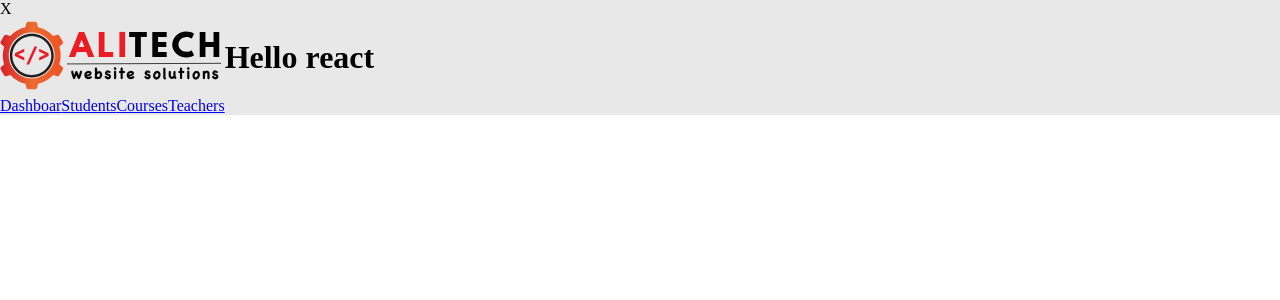
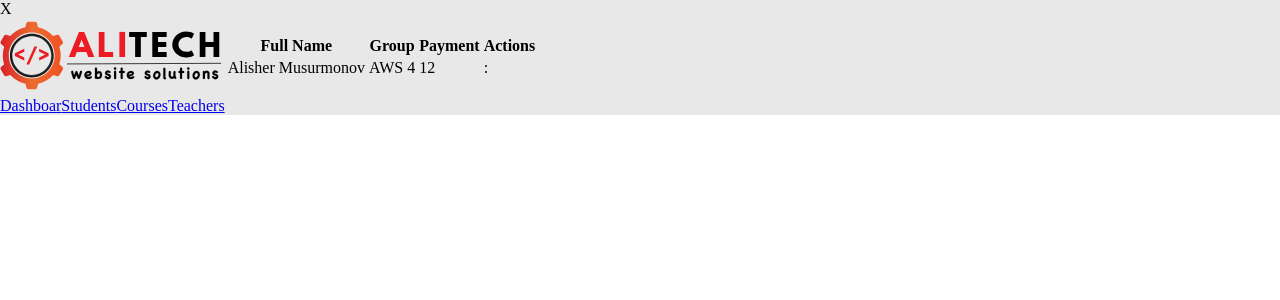
Before and after one commit to Alisher778/crm-alitech, a React app: page /students in a window 1280 px wide. Shown: the top 300 px of the page. Built offline with nearby package versions, Linux system fonts and the light colour scheme.

Commit message:
added react router dom

```diff
--- a/package.json
+++ b/package.json
@@ -46,6 +46,7 @@
     "react-dev-utils": "^7.0.3",
     "react-dom": "^16.8.2",
     "react-redux": "^6.0.1",
+    "react-router-dom": "^4.3.1",
     "redux": "^4.0.1",
     "resolve": "1.10.0",
     "sass-loader": "7.1.0",
--- a/src/components/Sidebar/Sidebar.jsx
+++ b/src/components/Sidebar/Sidebar.jsx
@@ -1,4 +1,5 @@
 import React from 'react';
+import { Link } from 'react-router-dom';
 import cssClasses from './Sidebar.css';
 import logo from '../../assets/imgs/logo.svg';
 
@@ -14,11 +15,11 @@ const sidebar = (props) => {
         <aside className={menuClasses}>
             <div className={cssClasses.CloseBtn} onClick={props.toggle}>X</div>
             <div className={cssClasses.NavLinks}>
-                <a href="#home"><img src={logo} className={cssClasses.Logo} alt="Company Logo"/></a>
-                <a href="#dashboard">Dashboar</a>
-                <a href="#student">Students</a>
-                <a href="#courses">Courses</a>
-                <a href="#teachers">Teachers</a>
+                <Link to="/"><img src={logo} className={cssClasses.Logo} alt="Company Logo"/></Link>
+                <Link to="/dashboard">Dashboar</Link>
+                <Link to="/students">Students</Link>
+                <Link to="/courses">Courses</Link>
+                <Link to="/teachers">Teachers</Link>
             </div>
         </aside>
     );
--- /dev/null
+++ b/src/components/Students/StudentsList.jsx
@@ -0,0 +1,26 @@
+import React from 'react';
+
+const studentList = (props) => {
+    return(
+        <table>
+            <thead>
+                <tr>
+                    <th>Full Name</th>
+                    <th>Group</th>
+                    <th>Payment</th>
+                    <th>Actions</th>
+                </tr>
+            </thead>
+            <tbody>
+                <tr>
+                    <td>Alisher Musurmonov</td>
+                    <td>AWS 4</td>
+                    <td>12</td>
+                    <td>:</td>
+                </tr>
+            </tbody>
+        </table>
+    );
+}
+
+export default studentList;
--- a/src/container/App.js
+++ b/src/container/App.js
@@ -1,8 +1,10 @@
 import React, { Component } from 'react';
 import Sidebar from '../components/Sidebar/Sidebar';
+import { Route, Switch, withRouter } from 'react-router-dom';
 import { connect } from 'react-redux';
 import { toggleMenu } from '../reducer/actions';
 import './App.css';
+import StudentList from '../components/Students/StudentsList';
 
 class App extends Component {
   sidebarHandler = () => {
@@ -13,7 +15,11 @@ class App extends Component {
     return (
         <main>
 			    <Sidebar toggle={this.sidebarHandler} status={this.props.sidebar.isOpen}/>
-        	<h1>Hello react</h1>
+        	<section>
+            <Switch>
+              <Route path="/students" component={StudentList}/>
+            </Switch>
+          </section>
         </main>
     );
   }
@@ -30,4 +36,4 @@ const mapDispatchToProps = dispatch => {
     sidebarToggle: (status) => dispatch(toggleMenu(status))
   }
 }
-export default connect(mapStateToProps, mapDispatchToProps)(App);
+export default withRouter(connect(mapStateToProps, mapDispatchToProps)(App));
--- a/src/index.js
+++ b/src/index.js
@@ -1,5 +1,6 @@
 import React from 'react';
 import ReactDOM from 'react-dom';
+import { BrowserRouter as Router } from 'react-router-dom';
 import { Provider } from 'react-redux';
 import App from './container/App';
 import * as serviceWorker from './serviceWorker';
@@ -7,7 +8,9 @@ import store from './reducer/store';
 
 ReactDOM.render(
     <Provider store={store}>
-        <App />
+        <Router>
+            <App />
+        </Router>
     </Provider>
 ,document.getElementById('root'));
 
```
Also changed, not shown: 1 other file (tests, documents, lock files or other folders).
